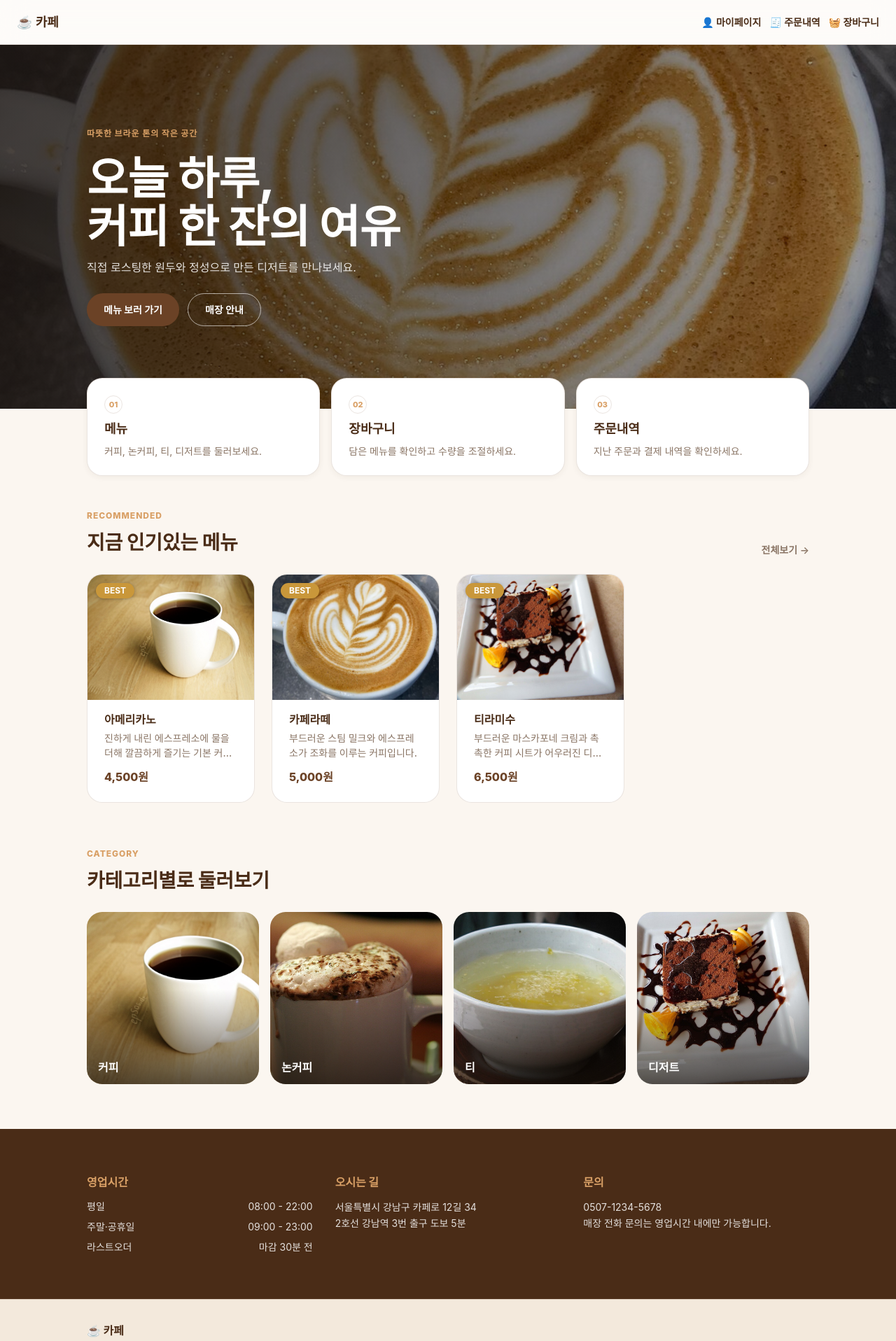
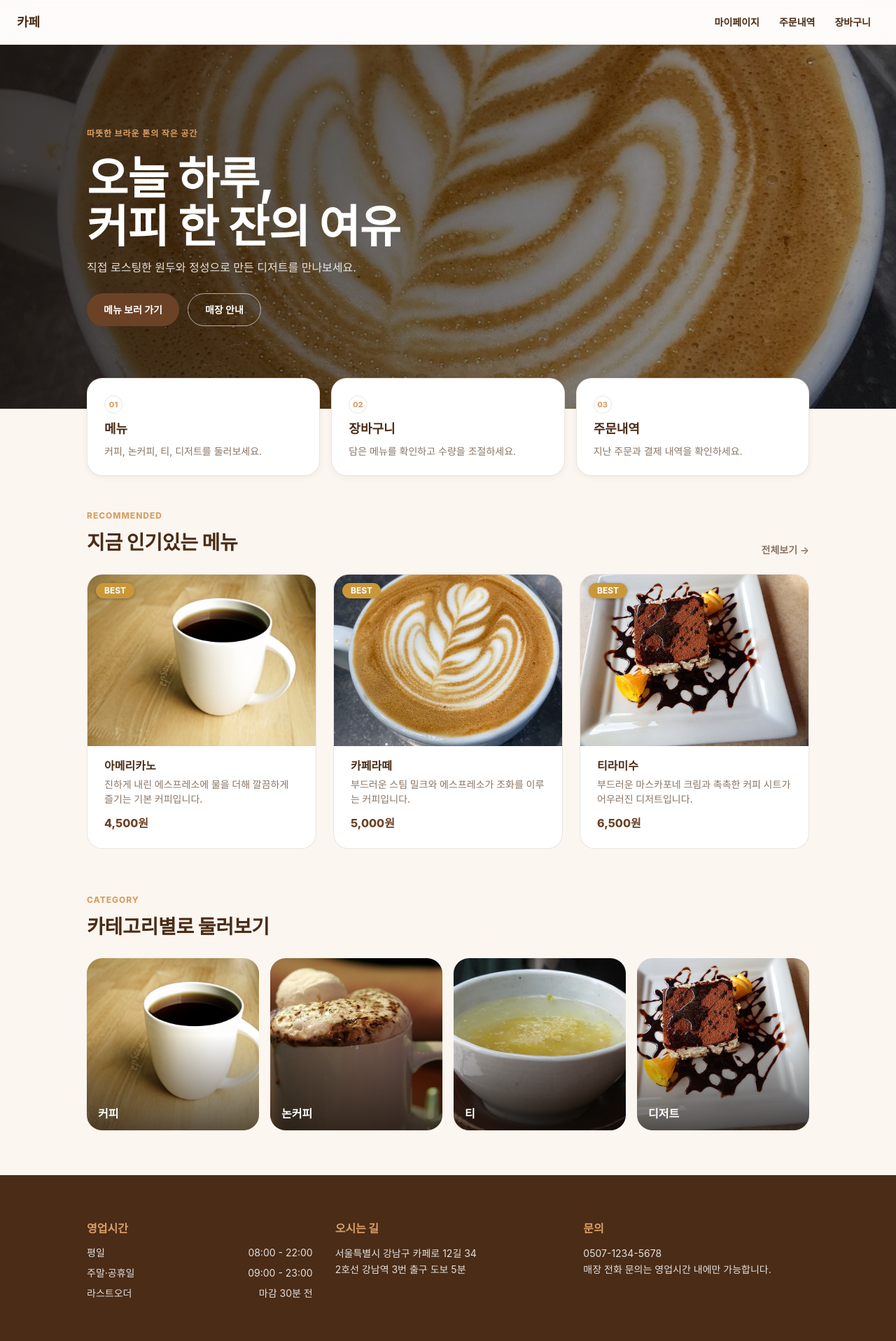
Before and after one commit to D-Gyun103/new-cafe, a plain HTML site: page index.html in a window 1280 px wide. Shown: the top 1916 px of the page at 70% size. Drawn offline with Linux system fonts and the light colour scheme.

Commit message:
chore: 인덱스 페이지 수정 및 이모티콘 제거

```diff
--- a/css/variables.css
+++ b/css/variables.css
@@ -152,7 +152,7 @@ button {
 .page-header__actions {
   display: flex;
   align-items: center;
-  gap: var(--space-3);
+  gap: var(--space-1);
 }
 
 .back-link {
@@ -175,14 +175,17 @@ button {
   display: inline-flex;
   align-items: center;
   gap: var(--space-1);
+  padding: var(--space-2) var(--space-3);
+  border-radius: var(--radius-full);
   font-size: var(--font-size-sm);
   font-weight: 700;
   color: var(--color-primary-dark);
-  transition: color var(--transition-fast);
+  transition: color var(--transition-fast), background var(--transition-fast);
 }
 
 .cart-link:hover {
   color: var(--color-primary);
+  background: var(--color-cream);
 }
 
 .cart-link__count {
--- a/index.css
+++ b/index.css
@@ -120,7 +120,7 @@
 
 .home-section__grid {
   display: grid;
-  grid-template-columns: repeat(auto-fill, minmax(230px, 1fr));
+  grid-template-columns: repeat(auto-fit, minmax(230px, 1fr));
   gap: var(--space-5);
 }
 
--- a/index.html
+++ b/index.html
@@ -9,12 +9,12 @@
 </head>
 <body>
   <header class="page-header">
-    <div class="page-header__title">☕ 카페</div>
+    <div class="page-header__title">카페</div>
     <div class="page-header__actions">
-      <a class="cart-link" href="my/index.html">👤 마이페이지</a>
-      <a class="cart-link" href="orders/list.html">🧾 주문내역</a>
+      <a class="cart-link" href="my/index.html">마이페이지</a>
+      <a class="cart-link" href="orders/list.html">주문내역</a>
       <a class="cart-link" href="basket/list.html">
-        🧺 장바구니
+        장바구니
         <span class="cart-link__count" id="cart-count" hidden>0</span>
       </a>
     </div>
@@ -110,7 +110,7 @@
 
   <footer class="site-footer">
     <div class="container site-footer__inner">
-      <p class="site-footer__brand">☕ 카페</p>
+      <p class="site-footer__brand">카페</p>
       <p class="site-footer__addr">서울특별시 강남구 카페로 12길 34 · 사업자등록번호 000-00-00000</p>
       <p class="site-footer__copyright">© 2026 카페. All rights reserved.</p>
     </div>
```
Also changed, not shown: basket/list.html (+3 -3 lines), menus/detail.html (+3 -3 lines), menus/list.html (+4 -4 lines), my/index.html (+2 -2 lines), orders/list.html (+2 -2 lines).
